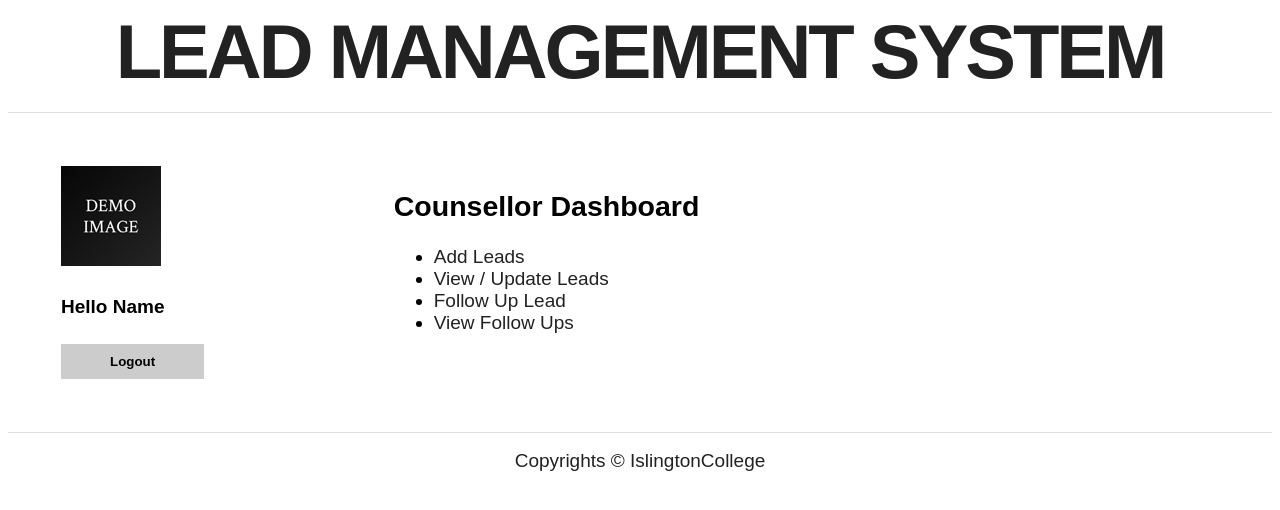
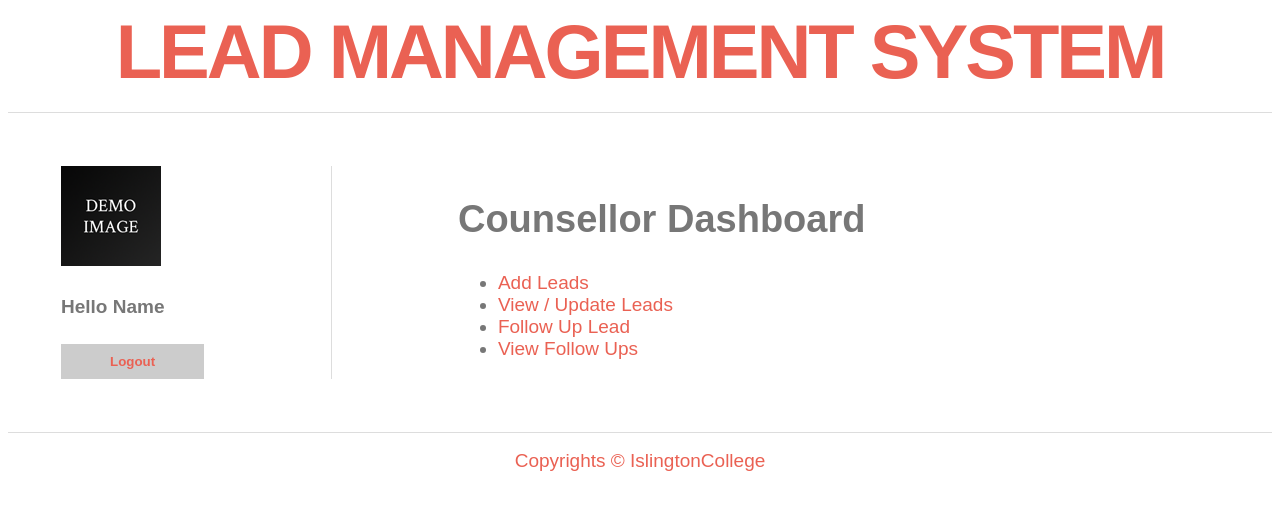
Before and after one commit to suvingrg/lms, a PHP site: page /leads in a window 1280 px wide; the page is wider, and only the part inside the window is pictured. Shown: the top 510 px of that part. Run offline with PHP 8.4, Linux system fonts and the light colour scheme.

Commit message:
ui update

```diff
--- a/application/view/leads/add.php
+++ b/application/view/leads/add.php
@@ -1,5 +1,6 @@
 
   <div class="mini-container">
+    <div class="addlead">
       <h2>ADD LEAD</h2>
       <form action="<?php echo URL; ?>leads/addlead" method="POST">
           <table>
@@ -43,3 +44,4 @@
 
     </div>
   </div>
+</div>
--- a/public/css/style.css
+++ b/public/css/style.css
@@ -1,25 +1,38 @@
+
 body {
     font-family: Arial;
     font-size: 19px;
+    color: #777;
 }
 .header {
     font-size: 4em;
     font-weight: bolder;
     letter-spacing: -3px;
-    color: #222;
     text-align: center;
     border-bottom: 1px solid #ddd;
     padding-bottom: 17px;
 }
 .footer {
   border-top: 1px solid #ddd;
-  padding-top: 17px;
+  padding: 17px 0px;
   font-size: 1em;
-  color: #222;
   text-align: center;
+}
+.header, .footer {
+  color: #ea6153;
+  background-color: #fff;
 }
 .navigation {
     margin-left: 33px;
+}
+h1, h2, h3 {
+  text-align: center;
+}
+h2 {
+  font-size: 2em;
+}
+h3 {
+  color: #c0392b;
 }
 .navigation a {
     display: inline-block;
@@ -41,7 +54,7 @@ body {
     margin: 33px;
 }
 .container a {
-    color: #222;
+    color: #ea6153;
 }
 .container table {
     font-size: 14px;
@@ -69,33 +82,40 @@ body {
 }
 .container input[type="submit"] {
     background-color: #ccc;
+    color: #ea6153;
     cursor: pointer;
     padding: 10px 49px;
     font-weight: bold;
 }
 .container input[type="submit"]:hover {
-    background-color: #222;
+    background-color: #ea6153;
     color: #fff;
 }
 .container button {
     background-color: #ccc;
+    color: #ea6153;
     border: 0;
     padding: 10px 49px;
     cursor: pointer;
     font-weight: bold;
 }
 .container button:hover {
-    background-color: #222;
+    background-color: #ea6153;
     color: #fff;
 }
 
 .sidebar {
-  padding-right: 15%;
+  padding-right: 10%;
+  border-right: 1px solid #ddd;
 }
 
 .container {
   display: inline-flex;
   width: 100%;
+}
+
+.mini-container, .dashboard {
+  padding-left: 10%;
 }
 
 /* login */
@@ -120,9 +140,14 @@ a{
 .dashboard a:hover {
   font-size: 1.4em;
   font-weight: bold;
+  color: #ea6153;
 }
 
 .view a:hover {
-  background-color: #333;
-  color: #ddd;
+  background-color: #ea6153;
+  color: #fff;
 }
+
+.addlead {
+  margin-left: -10%;
+}
```
Lines whose indentation alone changed are shown as unchanged.
